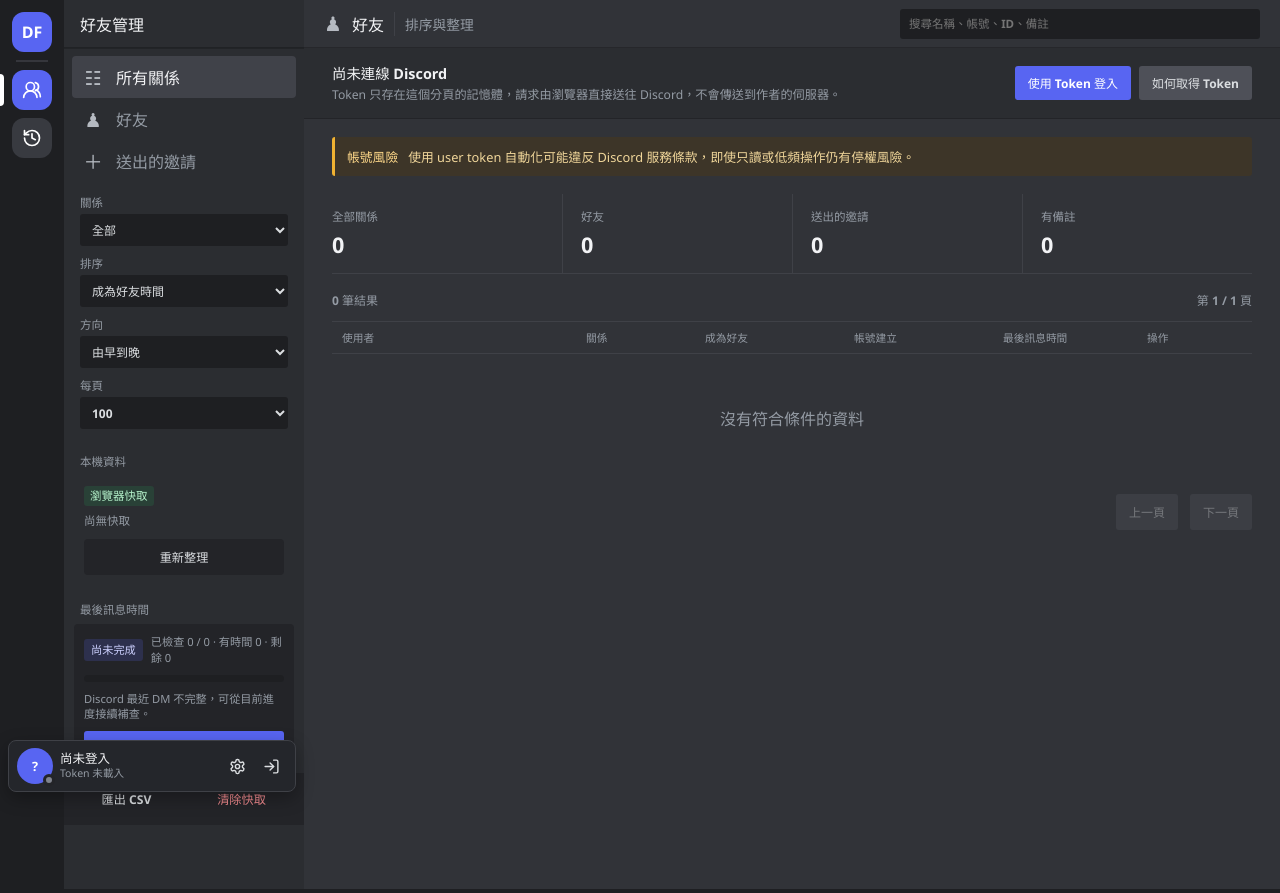
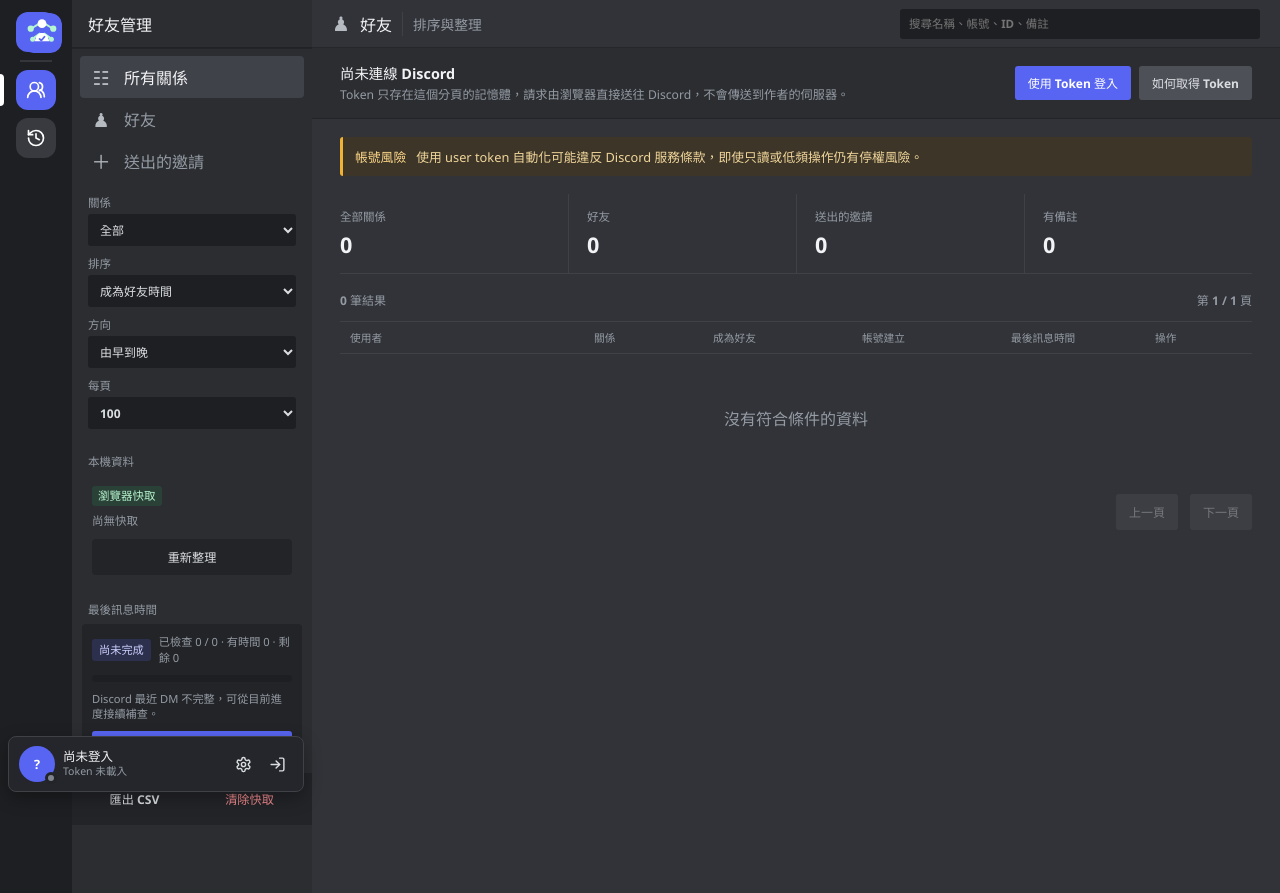
Before and after one commit to apple050620312/DiscordFriendManager, a website: page static/index.html in a window 1280 px wide. Drawn offline with Linux system fonts and the light colour scheme.

Commit message:
feat: add original project logo

```diff
--- a/static/index.html
+++ b/static/index.html
@@ -6,12 +6,13 @@
     <meta name="color-scheme" content="dark">
     <meta http-equiv="Content-Security-Policy" content="default-src 'self'; connect-src https://discord.com; img-src 'self' data: https://cdn.discordapp.com https://*.discordapp.com; script-src 'self'; style-src 'self'; object-src 'none'; base-uri 'none'; form-action 'none'">
     <title>Discord 好友管理</title>
-    <link rel="stylesheet" href="./styles.css?v=17">
+    <link rel="icon" href="./logo.svg" type="image/svg+xml">
+    <link rel="stylesheet" href="./styles.css?v=18">
   </head>
   <body>
     <div class="app-shell">
       <aside class="server-rail" aria-label="工具列">
-        <button id="projectInfoButton" class="server-mark" type="button" data-tooltip="Discord Friend Manager" aria-label="專案資訊"><span>DF</span></button>
+        <button id="projectInfoButton" class="server-mark" type="button" data-tooltip="Discord Friend Manager" aria-label="專案資訊"><img src="./logo.svg" alt=""></button>
         <div class="rail-divider"></div>
         <button id="friendsWorkspaceButton" class="rail-icon active" type="button" data-tooltip="好友管理" aria-label="好友管理"><svg class="rail-glyph" aria-hidden="true"><use href="./icons.svg#users-round"></use></svg></button>
         <button id="operationsWorkspaceButton" class="rail-icon" type="button" data-tooltip="操作紀錄" aria-label="操作紀錄"><svg class="rail-glyph" aria-hidden="true"><use href="./icons.svg#history"></use></svg></button>
@@ -253,7 +254,7 @@
     <dialog id="projectDialog" class="project-dialog">
       <form method="dialog">
         <div class="project-brand">
-          <div class="project-logo">DF</div>
+          <img class="project-logo" src="./logo.svg" alt="">
           <div><h2>Discord Friend Manager</h2><p>在瀏覽器整理、排序與管理 Discord 好友關係。</p></div>
         </div>
         <div class="project-facts">
@@ -303,6 +304,6 @@
     </dialog>
 
     <div id="toast" class="toast" role="status" aria-live="polite"></div>
-    <script src="./app.js?v=17" type="module"></script>
+    <script src="./app.js?v=18" type="module"></script>
   </body>
 </html>
--- a/static/styles.css
+++ b/static/styles.css
@@ -28,14 +28,15 @@
 a:hover { text-decoration: underline; }
 .sr-only { position: absolute; width: 1px; height: 1px; padding: 0; margin: -1px; overflow: hidden; clip: rect(0, 0, 0, 0); white-space: nowrap; border: 0; }
 
-.app-shell { height: 100vh; display: grid; grid-template-columns: 64px 240px minmax(0, 1fr); }
-.server-rail { padding: 12px 12px 72px; background: var(--rail); display: flex; flex-direction: column; align-items: center; gap: 8px; }
+.app-shell { height: 100vh; display: grid; grid-template-columns: 72px 240px minmax(0, 1fr); }
+.server-rail { padding: 12px 16px 76px; background: var(--rail); display: flex; flex-direction: column; align-items: center; gap: 8px; }
 .server-mark, .rail-icon { position: relative; width: 40px; height: 40px; display: grid; place-items: center; color: white; background: var(--raised); border: 0; border-radius: 12px; font-weight: 800; transition: background .15s, transform .15s; }
 .server-mark { background: var(--blurple); }
 .server-mark:hover, .server-mark:focus-visible { background: #4752c4; transform: translateY(-1px); }
+.server-mark img { width: 40px; height: 40px; display: block; border-radius: 12px; }
 .rail-icon.active { background: var(--blurple); }
 .rail-icon:hover, .rail-icon:focus-visible { color: white; background: var(--blurple); text-decoration: none; transform: translateY(-1px); }
-.rail-icon::before { content: ""; position: absolute; top: 50%; right: calc(100% + 8px); width: 4px; height: 0; background: white; border-radius: 0 4px 4px 0; transform: translateY(-50%); transition: height .15s; }
+.rail-icon::before { content: ""; position: absolute; top: 50%; right: calc(100% + 12px); width: 4px; height: 0; background: white; border-radius: 0 4px 4px 0; transform: translateY(-50%); transition: height .15s; }
 .rail-icon:hover::before { height: 20px; }
 .rail-icon.active::before { height: 32px; }
 .server-mark::after, .rail-icon::after { content: attr(data-tooltip); position: absolute; top: 50%; left: calc(100% + 12px); z-index: 50; width: max-content; max-width: 220px; padding: 7px 10px; color: var(--strong); background: #111214; border: 1px solid #2f3136; border-radius: 8px; box-shadow: 0 8px 16px rgba(0,0,0,.3); font-size: .75rem; font-weight: 650; line-height: 1; opacity: 0; pointer-events: none; transform: translate(-4px, -50%); transition: opacity .12s, transform .12s; }
@@ -45,7 +46,7 @@
 
 .sidebar { min-width: 0; display: flex; flex-direction: column; background: var(--sidebar); }
 .sidebar-title { height: 48px; padding: 0 16px; display: flex; align-items: center; color: var(--strong); border-bottom: 1px solid #202225; box-shadow: 0 1px 0 rgba(0,0,0,.2); font-weight: 700; }
-.sidebar-body { min-height: 0; padding-bottom: 64px; display: flex; flex: 1; flex-direction: column; overflow-y: auto; scrollbar-width: thin; scrollbar-color: #1a1b1e transparent; }
+.sidebar-body { min-height: 0; padding-bottom: 68px; display: flex; flex: 1; flex-direction: column; overflow-y: auto; scrollbar-width: thin; scrollbar-color: #1a1b1e transparent; }
 .sidebar-nav { padding: 8px; }
 .nav-item { width: 100%; min-height: 42px; padding: 0 10px; display: flex; align-items: center; gap: 12px; color: var(--muted); background: transparent; border: 0; border-radius: 4px; text-align: left; }
 .nav-item:hover { color: var(--text); background: var(--hover); }
@@ -68,7 +69,7 @@
 .sidebar-action { min-height: 36px; padding: 5px 7px; color: var(--text); background: transparent; border: 0; border-radius: 4px; font-size: .76rem; font-weight: 650; }
 .sidebar-action:hover { background: #3d3e45; }
 .danger-text { color: #f38b8f; }
-.session-panel { position: fixed; left: 8px; bottom: 8px; z-index: 30; width: 288px; height: 52px; min-width: 0; padding: 0 8px; display: grid; grid-template-columns: 36px minmax(0, 1fr) auto; gap: 7px; align-items: center; background: #24262b; border: 1px solid #3f4147; border-radius: 8px; box-shadow: 0 6px 18px rgba(0,0,0,.3); }
+.session-panel { position: fixed; left: 8px; bottom: 8px; z-index: 30; width: 296px; height: 56px; min-width: 0; padding: 0 10px; display: grid; grid-template-columns: 36px minmax(0, 1fr) auto; gap: 8px; align-items: center; background: #24262b; border: 1px solid #3f4147; border-radius: 8px; box-shadow: 0 6px 18px rgba(0,0,0,.3); }
 .session-avatar { position: relative; width: 36px; height: 36px; display: grid; place-items: center; overflow: visible; color: white; background: #5865f2; border-radius: 50%; font-size: .8rem; font-weight: 800; }
 .session-avatar img { position: absolute; inset: 0; width: 36px; height: 36px; object-fit: cover; border-radius: 50%; }
 .session-status { position: absolute; right: -2px; bottom: -2px; z-index: 2; width: 12px; height: 12px; background: #80848e; border: 3px solid #232428; border-radius: 50%; }
@@ -200,7 +201,7 @@
 .project-dialog { width: min(520px, calc(100% - 32px)); }
 .project-brand { display: grid; grid-template-columns: 58px minmax(0, 1fr); gap: 14px; align-items: center; }
 .project-brand p { margin: 4px 0 0; font-size: .78rem; }
-.project-logo { width: 58px; height: 58px; display: grid; place-items: center; color: white; background: var(--blurple); border-radius: 16px; font-size: 1.1rem; font-weight: 850; }
+.project-logo { width: 58px; height: 58px; display: block; border-radius: 16px; }
 .project-facts { margin: 18px 0 0; display: flex; flex-wrap: wrap; gap: 6px; }
 .project-facts span { padding: 5px 8px; color: #b6f3cc; background: rgba(35,165,89,.16); border-radius: 3px; font-size: .7rem; font-weight: 700; }
 .project-dialog > form > p { margin-bottom: 14px; }
```
Also changed, not shown: static/logo.svg (added).
